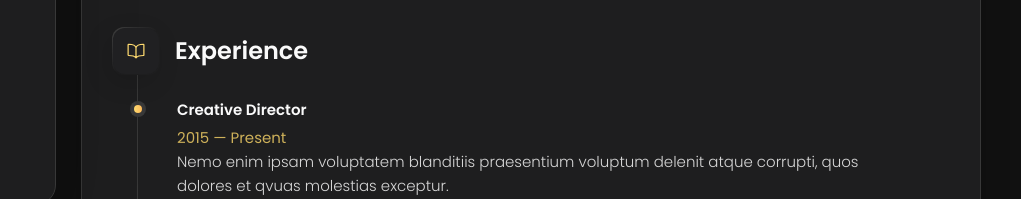
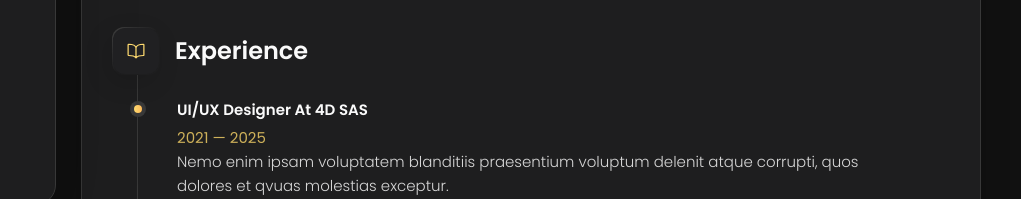
Before and after one commit to mouadnasseri/mouadnasseri, a website: page index.html in a window 1280 px wide. Both pictures are taken after a click on the button "Resume". Shown: the part 601-800 px from the top of the page, 259-1280 px from the left. Drawn offline with nearby package versions, Linux system fonts and the light colour scheme.

Commit message:
chore: experience

```diff
--- a/index.html
+++ b/index.html
@@ -589,9 +589,9 @@
 
             <li class="timeline-item">
 
-              <h4 class="h4 timeline-item-title">Creative director</h4>
+              <h4 class="h4 timeline-item-title">UI/UX Designer at 4D SAS</h4>
 
-              <span>2015 — Present</span>
+              <span>2021 — 2025</span>
 
               <p class="timeline-text">
                 Nemo enim ipsam voluptatem blanditiis praesentium voluptum delenit atque corrupti, quos dolores et qvuas
```
